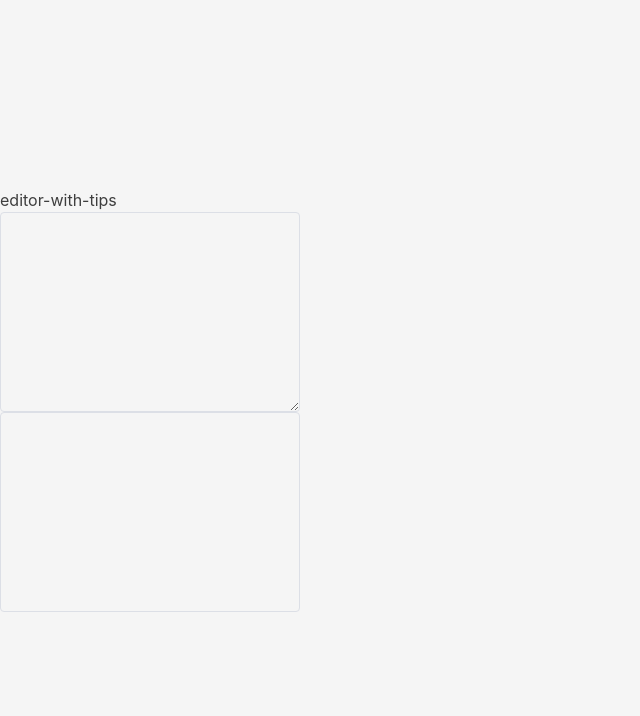
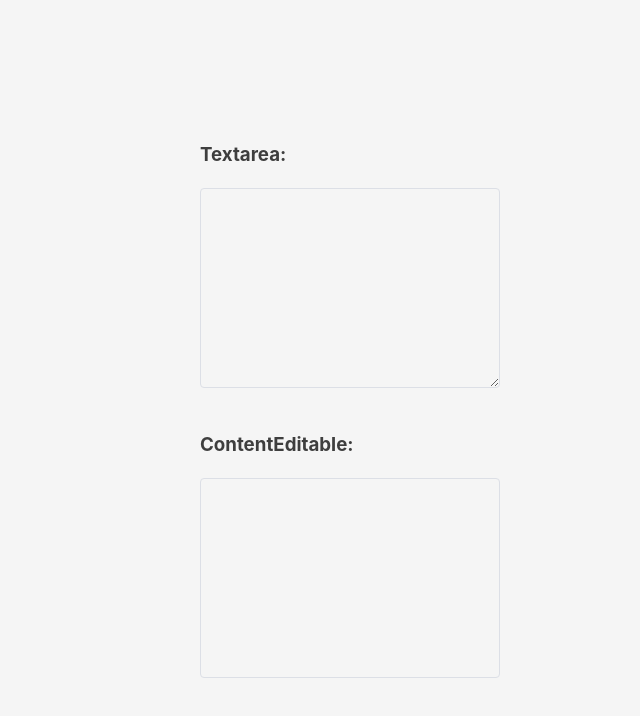
Before and after one commit to lwpassvoice/editorWithTips, a React (Vite) app: page / in a window 1280 px wide. Shown: the top 716 px of the page, without its empty margins (0-640 px from the left). Built offline with nearby package versions, Linux system fonts and the light colour scheme.

Commit message:
feat(app): using editor in app

```diff
--- a/src/App.css
+++ b/src/App.css
@@ -0,0 +1,3 @@
+.app-warpper {
+  margin-left: 200px;
+}
--- a/src/App.tsx
+++ b/src/App.tsx
@@ -5,16 +5,18 @@ import EditorWithTips from './Editor/EditorWithTips'
 function App() {
 
   return (
-    <>
-      <div>editor-with-tips</div>
+    <div className='app-warpper'>
+      <h3>Textarea:</h3>
       <EditorWithTips>
         <textarea></textarea>
       </EditorWithTips>
+      <br />
+      <h3>ContentEditable:</h3>
       <EditorWithTips>
         <div contentEditable></div>
       </EditorWithTips>
-    </>
+    </div>
   )
 }
 
-export default App
+export default App;
```
